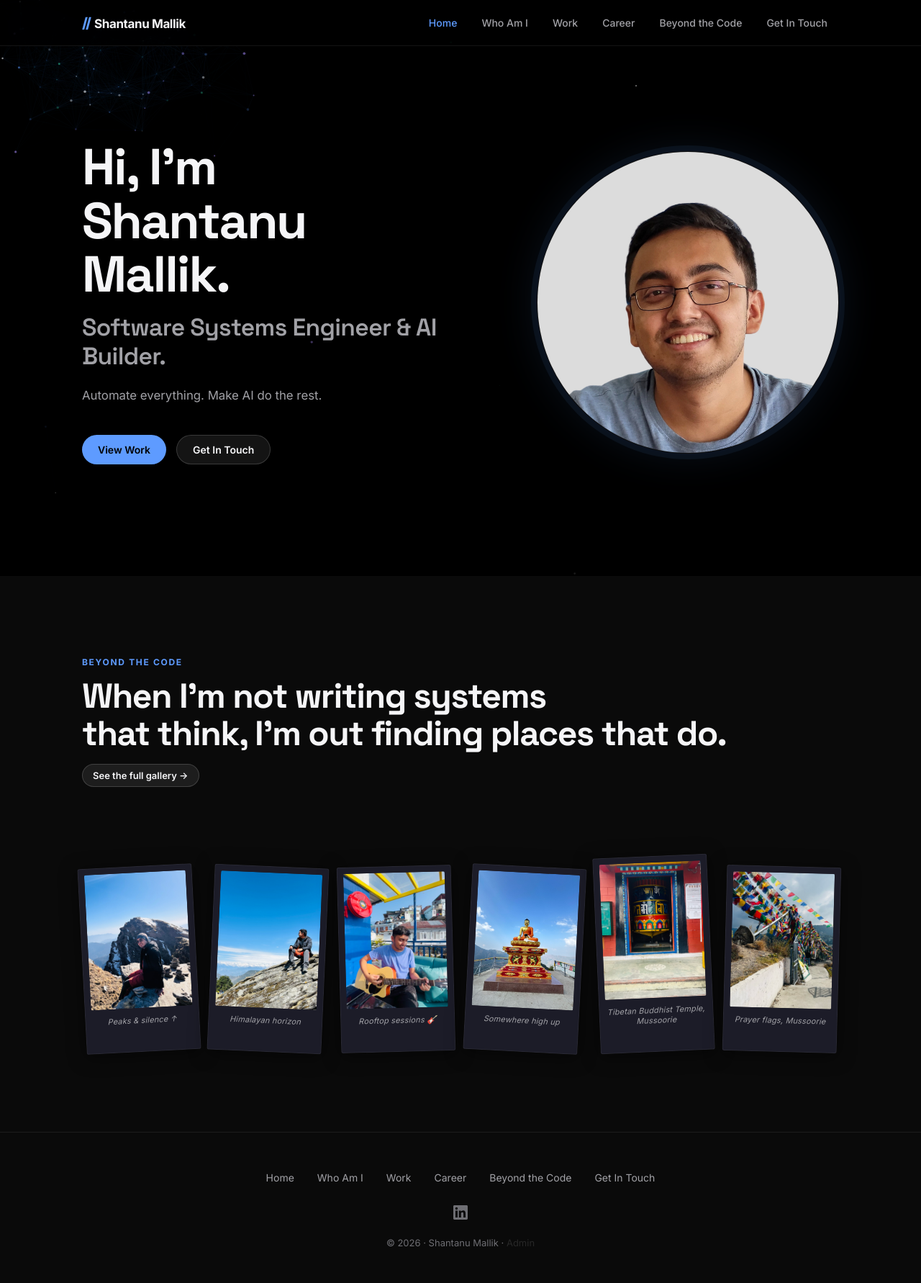
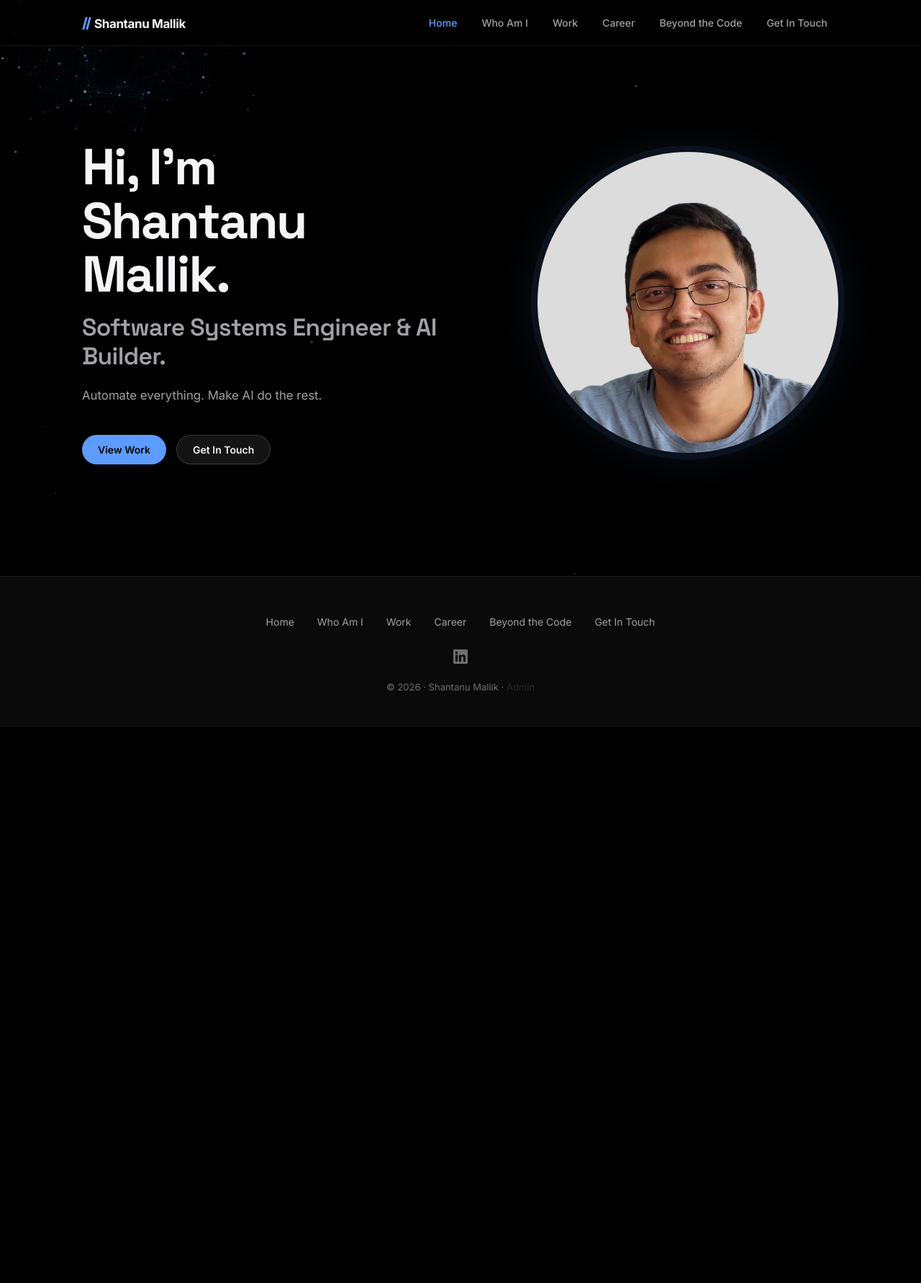
Before and after one commit to shantanumallik/portfolio, a Flask app: page / in a window 1280 px wide. Shown: the whole page at 72% size. After the commit the page ends 960 px from the top, so only its background shows below. Run offline with Flask 3, Linux system fonts and the light colour scheme; data comes from the database, SQL or seed files in the repository.

Commit message:
Remove beyond section from home; rewrite hero bio; update beyond page title

```diff
--- a/app/templates/beyond.html
+++ b/app/templates/beyond.html
@@ -8,8 +8,7 @@
 <div class="about-page-title">
   <div class="about-page-title__inner">
     <p class="section__kicker anim-kicker" style="margin-bottom:20px;">BEYOND THE CODE</p>
-    <h1 class="about-page-title__h1 anim-title">When I close the laptop,<br>this is what I find.</h1>
-    <p class="beyond-lead anim-subtitle">Life in the margins — mountains, music, and wandering.</p>
+    <h1 class="about-page-title__h1 anim-title">When I'm not writing systems<br>that think, I'm out finding places that do.</h1>
   </div>
 </div>
 
--- a/app/templates/index.html
+++ b/app/templates/index.html
@@ -15,7 +15,7 @@
     <div class="hero__text-col">
       <h1 class="hero__greeting">Hi, I'm Shantanu Mallik.</h1>
       <h2 class="hero__role">Software Systems Engineer &amp; AI Builder.</h2>
-      <p class="hero__subtitle">{{ about.hero_tagline or "I build systems that think and platforms that scale." }}</p>
+      <p class="hero__subtitle">{{ about.hero_tagline or "I automate the hard parts, build systems that reason, and ship things that work at scale — from 1.6 Tbps network fabrics to agentic AI pipelines." }}</p>
       <div class="hero__ctas">
         <a href="/projects" class="btn btn--primary">View Work</a>
         <a href="/contact" class="btn btn--ghost">Get In Touch</a>
@@ -27,57 +27,6 @@
              alt="Shantanu Mallik"
              class="hero__photo-img"
              onerror="this.parentElement.classList.add('hero__photo-wrap--fallback')" />
-      </div>
-    </div>
-  </div>
-</section>
-
-<!-- ── BEYOND THE CODE ──────────────────────────────────────────────────── -->
-<section class="section section--dark" id="beyond">
-  <div class="container">
-    <div class="section__header reveal">
-      <p class="section__kicker">BEYOND THE CODE</p>
-      <h2 class="section__title">When I'm not writing systems<br>that think, I'm out finding places that do.</h2>
-      <a href="/beyond" class="btn btn--ghost btn--sm" style="margin-top:16px;">See the full gallery →</a>
-    </div>
-    <div class="scrapbook reveal">
-      <div class="scrapbook__grid">
-        <div class="scrapbook__item scrapbook__item--1">
-          <div class="scrapbook__polaroid">
-            <img src="{{ url_for('static', filename='images/gallery_IMG_7068.jpg') }}" alt="Hiking" loading="lazy" />
-            <p class="scrapbook__caption">Peaks &amp; silence ↑</p>
-          </div>
-        </div>
-        <div class="scrapbook__item scrapbook__item--2">
-          <div class="scrapbook__polaroid">
-            <img src="{{ url_for('static', filename='images/gallery_IMG_2033.jpg') }}" alt="Mountains" loading="lazy" />
-            <p class="scrapbook__caption">Himalayan horizon</p>
-          </div>
-        </div>
-        <div class="scrapbook__item scrapbook__item--3">
-          <div class="scrapbook__polaroid">
-            <img src="{{ url_for('static', filename='images/gallery_IMG_2484.jpg') }}" alt="Guitar" loading="lazy" />
-            <p class="scrapbook__caption">Rooftop sessions 🎸</p>
-          </div>
-        </div>
-        <div class="scrapbook__item scrapbook__item--4">
-          <div class="scrapbook__polaroid">
-            <img src="{{ url_for('static', filename='images/gallery_IMG_2890.jpg') }}" alt="Buddha" loading="lazy" />
-            <p class="scrapbook__caption">Somewhere high up</p>
-          </div>
-        </div>
-        <div class="scrapbook__item scrapbook__item--5">
-          <div class="scrapbook__polaroid">
-            <img src="{{ url_for('static', filename='images/gallery_IMG_2494.jpg') }}" alt="Prayer wheel" loading="lazy" />
-            <p class="scrapbook__caption">Tibetan Buddhist Temple, Mussoorie</p>
-          </div>
-        </div>
-        <div class="scrapbook__item scrapbook__item--6">
-          <div class="scrapbook__polaroid">
-            <img src="{{ url_for('static', filename='images/gallery_IMG_2529.jpg') }}" alt="Prayer flags" loading="lazy" />
-            <p class="scrapbook__caption">Prayer flags, Mussoorie</p>
-          </div>
-        </div>
       </div>
     </div>
   </div>
```
